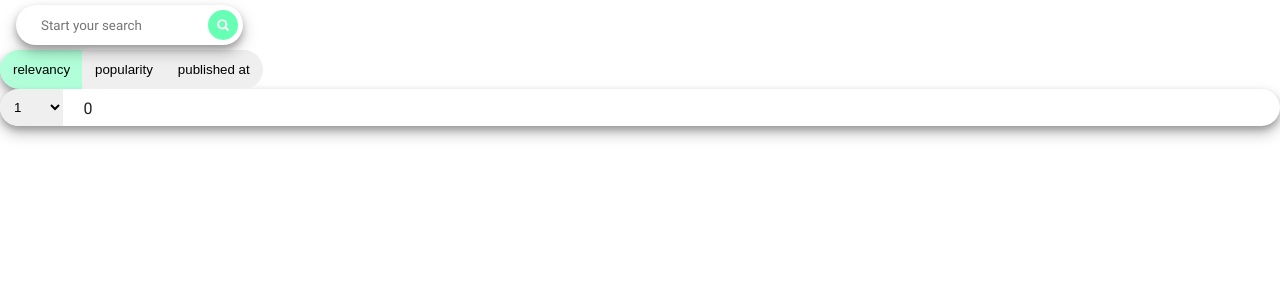
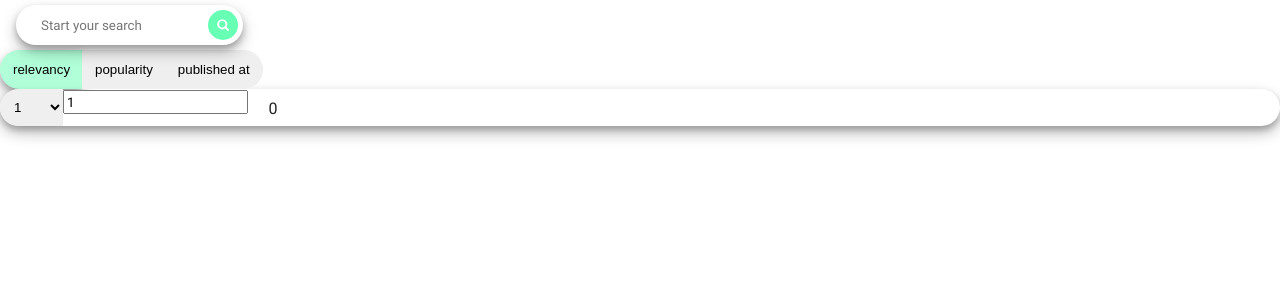
Before and after one commit to Ligalaiz/react, a React app: page / in a window 1280 px wide. Shown: the top 300 px of the page. Built offline with nearby package versions, Linux system fonts and the light colour scheme; no server answers.

Commit message:
feat: implement pageNumber component

```diff
--- a/src/components/App.jsx
+++ b/src/components/App.jsx
@@ -8,6 +8,7 @@ import '../styles/index.scss';
 const App = () => {
   const [sortType, setSortTipe] = useState('relevancy');
   const [pageSize, setPageSize] = useState('1');
+  const [pageNumber, setPageNumber] = useState('1');
   const [pageTotal, setPageTotal] = useState(0);
   const [items, setItems] = useState([]);
   const [searchRequest, setSearchRequest] = useState('');
@@ -20,6 +21,8 @@ const App = () => {
             searchRequest={searchRequest}
             setSearchRequest={setSearchRequest}
             setPageTotal={setPageTotal}
+            pageNumber={pageNumber}
+            setPageNumber={setPageNumber}
             pageSize={pageSize}
             setSortTipe={setSortTipe}
             setItems={setItems}
@@ -35,6 +38,8 @@ const App = () => {
             pageTotal={pageTotal}
             pageSize={pageSize}
             setPageSize={setPageSize}
+            pageNumber={pageNumber}
+            setPageNumber={setPageNumber}
           />
         </div>
       </div>
--- a/src/components/pageBar/PageBar.jsx
+++ b/src/components/pageBar/PageBar.jsx
@@ -1,13 +1,20 @@
 import PageSize from '../pageSize/PageSize';
+import PageNumber from '../pageNumber/PageNumber';
 import PageTotal from '../pageTotal/PageTotal';
 
 export default function PageBar(props) {
-  const { pageSize, setPageSize, pageTotal } =
+  const { pageSize, setPageSize, pageNumber, setPageNumber, pageTotal, items } =
     props;
 
   return (
     <>
       <PageSize pageSize={pageSize} setPageSize={setPageSize} />
+      <PageNumber
+        items={items}
+        pageNumber={pageNumber}
+        setPageNumber={setPageNumber}
+        pageTotal={pageTotal}
+      />
       <PageTotal pageTotal={pageTotal} />
     </>
   );
--- /dev/null
+++ b/src/components/pageNumber/PageNumber.jsx
@@ -0,0 +1,29 @@
+export default function PageSize(props) {
+  const { pageNumber, setPageNumber, pageTotal } = props;
+
+  function handlerChange(e) {
+    let currentNumber;
+    if (e.target.value < 0) {
+      currentNumber = 1;
+    } else if (e.target.value > pageTotal) {
+      return;
+    } else {
+      currentNumber = e.target.value;
+    }
+    setPageNumber(currentNumber);
+  }
+
+  return (
+    <div className="pageNumber__wrap">
+      <label>
+        <input
+          className="pageNumber"
+          name="pageNumber"
+          type="number"
+          value={pageNumber}
+          onChange={handlerChange}
+        />
+      </label>
+    </div>
+  );
+}
--- a/src/components/searchBar/SearchBar.jsx
+++ b/src/components/searchBar/SearchBar.jsx
@@ -5,7 +5,9 @@ export default function SearchBar(props) {
     setItems,
     sortType,
     pageSize,
+    pageNumber,
     setPageTotal,
+    setPageNumber,
   } = props;
 
   const date = new Date();
@@ -15,7 +17,7 @@ export default function SearchBar(props) {
     month < 10 ? `0${month}` : month
   }-${day < 10 ? `0${day}` : day}`;
 
-  const link = `https://cors.bridged.cc/${process.env.BASE_PATH}${process.env.SEARCH_PATH}?${process.env.SEARCH_PARAM}${searchRequest}&${process.env.SEARCH_FROM}${currentDate}&${process.env.SEARCH_PAGE_SIZE}${pageSize}&${process.env.SEARCH_SORT}${sortType}&${process.env.SEARCH_PAGE_NUMBER}1&${process.env.SEARCH_API_KEY}${process.env.API_KEY3}`;
+  const link = `https://cors.bridged.cc/${process.env.BASE_PATH}${process.env.SEARCH_PATH}?${process.env.SEARCH_PARAM}${searchRequest}&${process.env.SEARCH_FROM}${currentDate}&${process.env.SEARCH_PAGE_SIZE}${pageSize}&${process.env.SEARCH_SORT}${sortType}&${process.env.SEARCH_PAGE_NUMBER}${pageNumber}&${process.env.SEARCH_API_KEY}${process.env.API_KEY3}`;
 
   const data = {
     method: 'GET',
@@ -50,6 +52,7 @@ export default function SearchBar(props) {
       setItems(result.articles || []);
     } catch (err) {
       console.log(err.message);
+      setPageNumber('1');
     }
   };
 
```
